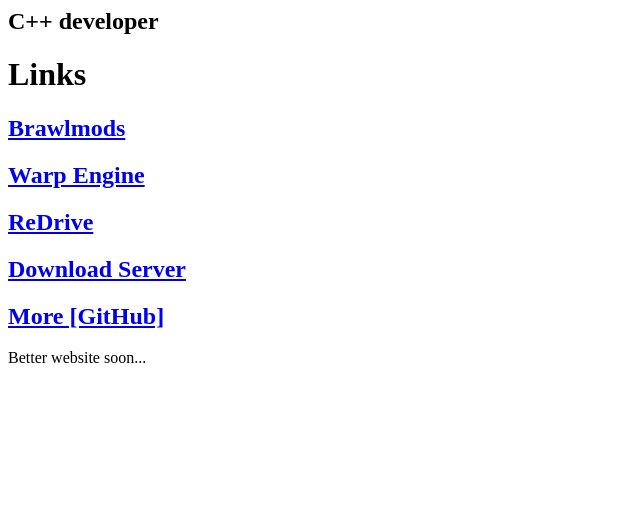
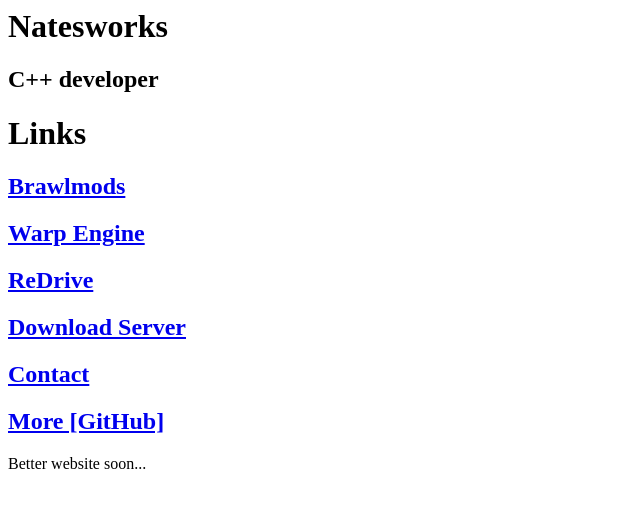
Before and after one commit to natesworks/natesworks.com, a plain HTML site: page index.html in a window 1280 px wide. Shown: the whole page, without its empty margins (0-640 px from the left). Drawn offline with Linux system fonts and the light colour scheme.

Commit message:
Update index.html

```diff
--- a/index.html
+++ b/index.html
@@ -1,4 +1,5 @@
 <title>Natesworks</title>
+<h1>Natesworks</h1>
 <h2>C++ developer</h2>
 
 <h1>Links</h1>
@@ -6,6 +7,7 @@
 <h2><a href="https://github.com/natesworks/warpengine">Warp Engine</a></h2>
 <h2><a href="https://github.com/natesworks/redrive">ReDrive</a></h2>
 <h2><a href="https://content.natesworks.com">Download Server</a></h2>
+<h2><a href="mailto:contact@natesworks.com">Contact</a>
 <h2><a href="https://github.com/natesworks">More [GitHub]</a></h2>
 
 <p>Better website soon...</p>
```
